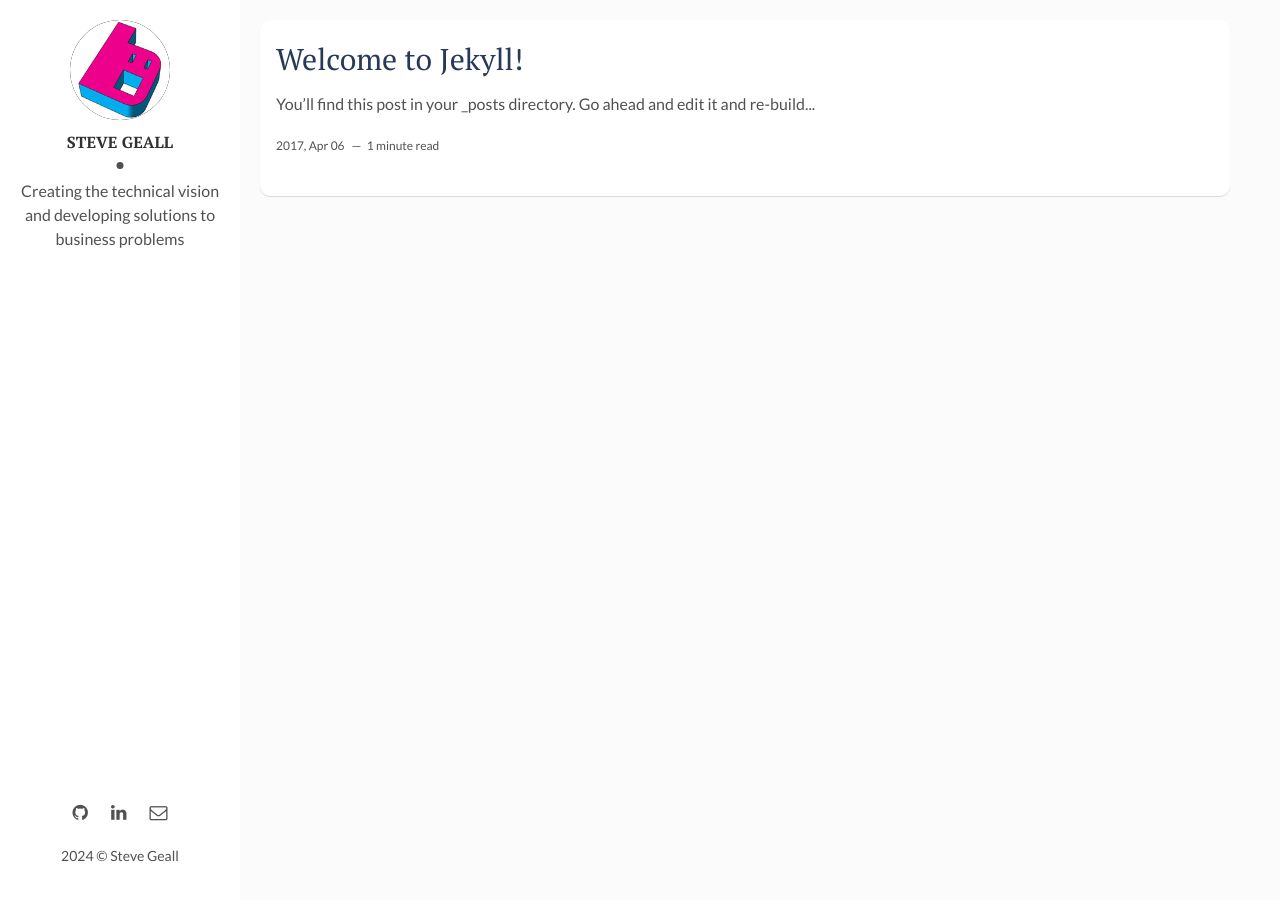
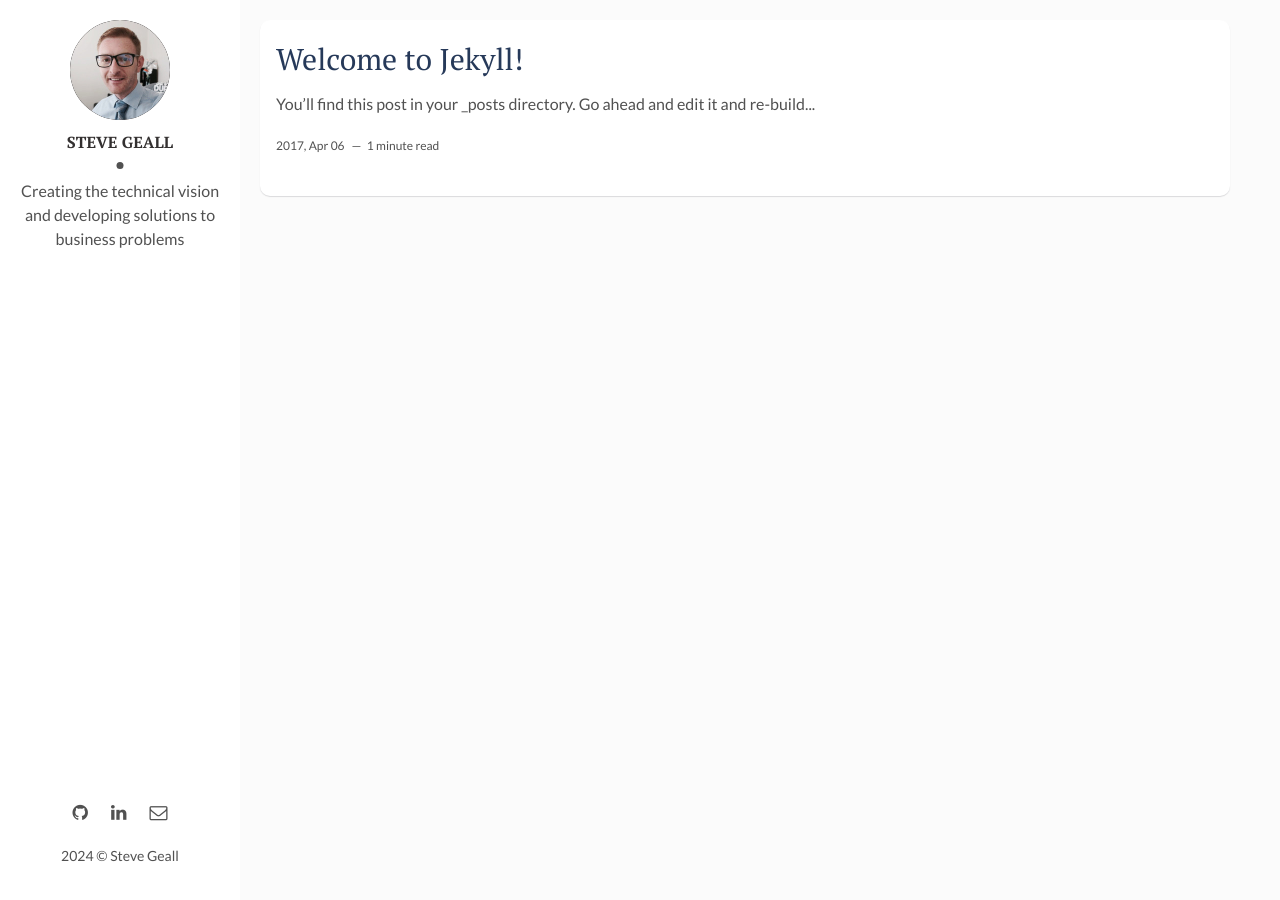
Before and after one commit to borough11/borough11.github.io, a Jekyll site: the page built from index.html, in a window 1280 px wide. Built offline with Jekyll 4.4.1, drawn with Linux system fonts in a browser that asks for light colours; the list of posts is cut into pages by our own code.

Commit message:
modified:   _config.yml 	new file:   assets/img/steve-geall.jpg

```diff
--- a/_config.yml
+++ b/_config.yml
@@ -8,7 +8,7 @@
 
 # Author Settings
 author: Steve Geall # add your name
-author-img: borough11.jpg # add your photo
+author-img: steve-geall.jpg # add your photo
 about-author: Creating the technical vision and developing solutions to business problems # add description
 social-twitter: # add your Twitter handle
 social-facebook: # add your Facebook handle
```
Also changed, not shown: assets/img/steve-geall.jpg (added).
